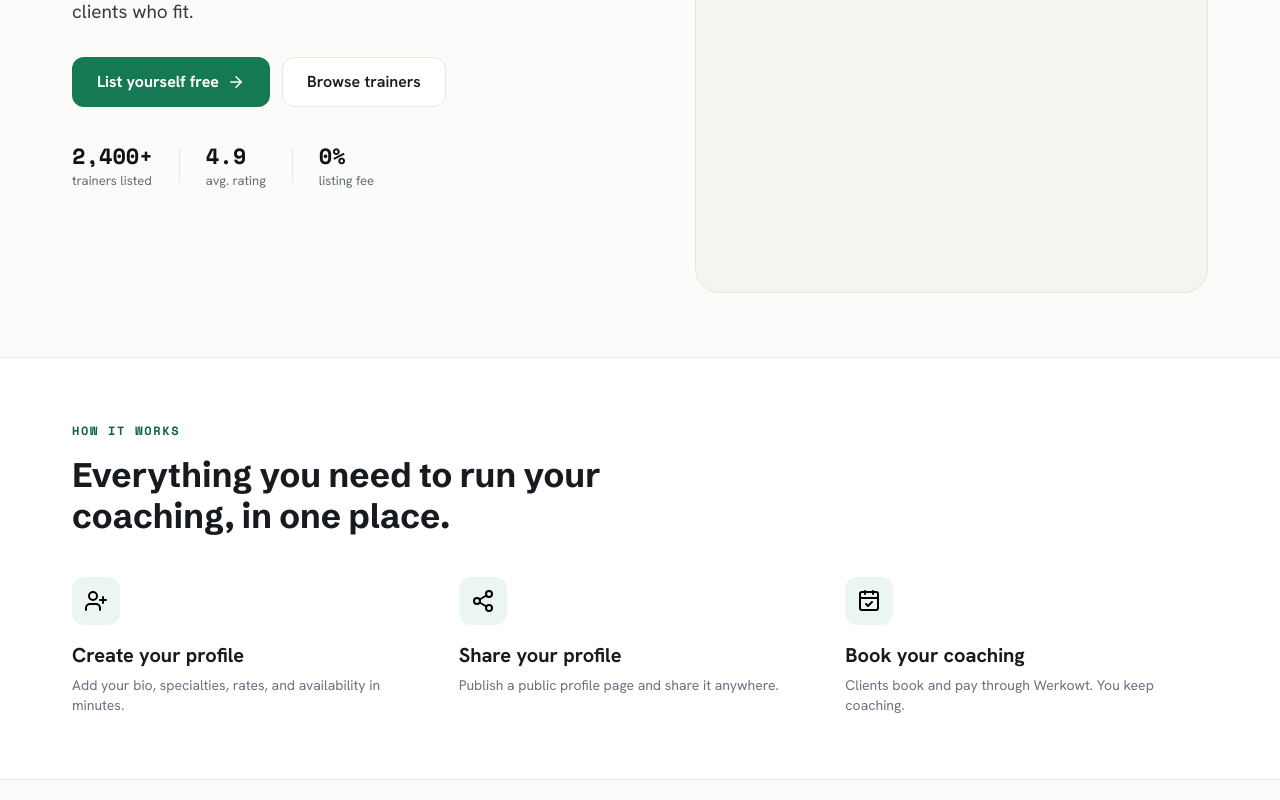
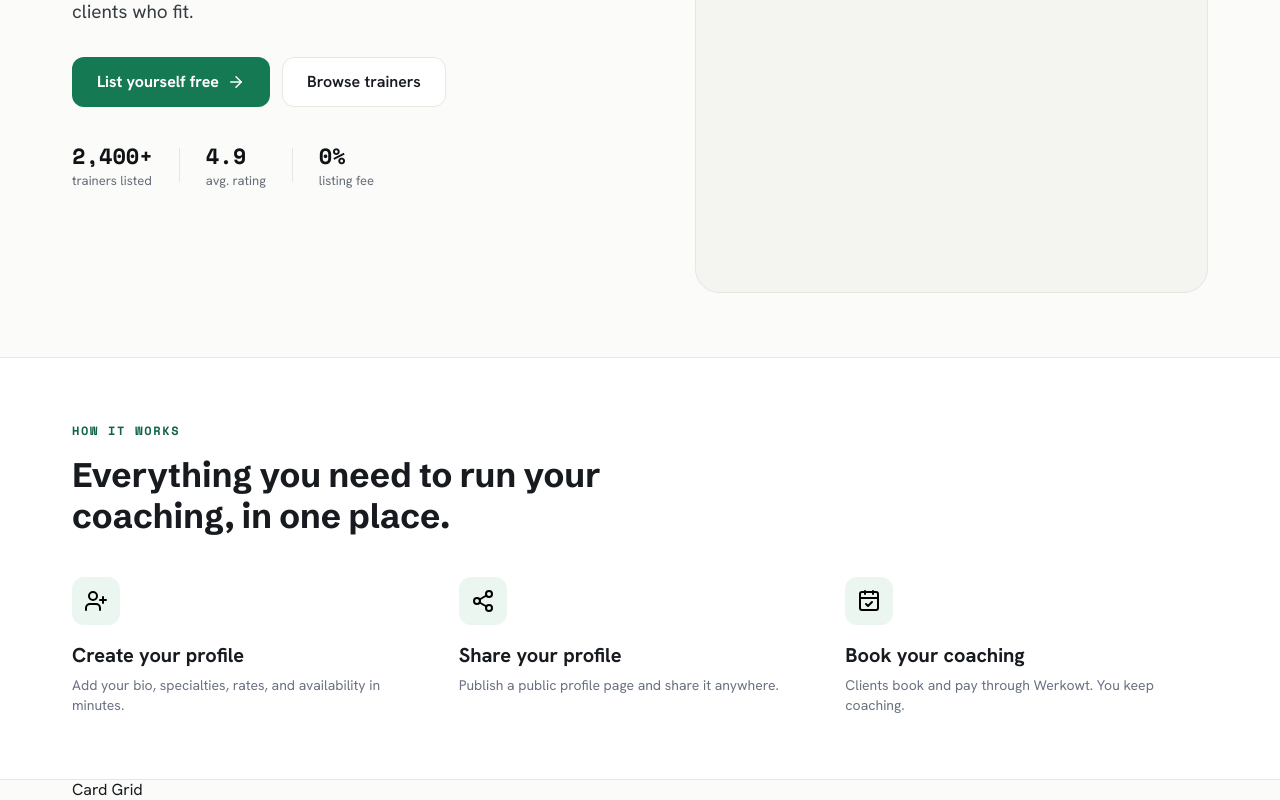
Before and after one commit to SMYTH-/werkowt, a Next.js app: page / in a window 1280 px wide. Shown: the part 496-1296 px from the top of the page. Built offline with nearby package versions, Linux system fonts and the light colour scheme.

Commit message:
Feat: Content Section with props

```diff
--- a/src/app/page.tsx
+++ b/src/app/page.tsx
@@ -1,19 +1,24 @@
 import React from 'react';
 
 import { Header } from '@/components/Header';
+import { ContentSection } from '@/components/ContentSection/ContentSection';
 import { HeroBanner } from '@/components/HeroBanner/HeroBanner';
 import { IconGrid } from '@/components/IconGrid/IconGrid';
+import { CardGrid } from '@/components/CardGrid/CardGrid';
 
 export default function Page() {
   return <div>
     <Header />
-    <main>
-      <div className='container'>
+    <main className='mt-19'>
+      <ContentSection container>
         <HeroBanner />
-      </div>
-      <div>
+      </ContentSection>
+      <ContentSection container={false} border={{ top: true, bottom: true }} backgroundColor='white'>
         <IconGrid />
-      </div>
+      </ContentSection>
+      <ContentSection container>
+        <CardGrid />
+      </ContentSection>
     </main>
   </div>;
 }
--- /dev/null
+++ b/src/components/CardGrid/CardGrid.tsx
@@ -0,0 +1,9 @@
+export function CardGrid() {
+    return (
+        <div>
+            <div>
+                <h2>Card Grid</h2>
+            </div>
+        </div>
+    );
+}
--- /dev/null
+++ b/src/components/ContentSection/ContentSection.tsx
@@ -0,0 +1,32 @@
+import React from 'react';
+import { clsx } from 'clsx';
+
+interface ContentSectionProps {
+    children: React.ReactNode;
+    container?: boolean;
+    backgroundColor?: string;
+    border?: {
+        top?: boolean;
+        bottom?: boolean;
+    };
+    padding?: {
+        top?: {
+            mobile?: string;
+            desktop?: string;
+        };
+        bottom?: {
+            mobile?: string;
+            desktop?: string;
+        };
+    };
+}
+
+export function ContentSection({ children, container, backgroundColor, border, padding }: ContentSectionProps) {
+    return (
+        <div className={clsx(backgroundColor && `bg-${backgroundColor}`, border?.top && 'border-t border-line-200', border?.bottom && 'border-b border-line-200')}>
+            <div className={clsx(container && 'container', padding?.top && `pt-${padding.top.mobile} md:pt-${padding.top.desktop}`, padding?.bottom && `pb-${padding.bottom.mobile} md:pb-${padding.bottom.desktop}`)}>
+                {children}
+            </div>
+        </div>
+    );
+}
--- a/src/components/Header/Header.tsx
+++ b/src/components/Header/Header.tsx
@@ -8,11 +8,10 @@ import { useState } from 'react';
 import { MobileMenu } from '@/components/Header/MobileMenu';
 
 
-
 export function Header() {
   const [open, setOpen] = useState(false);
   return (
-    <header>
+    <header className='fixed top-0 left-0 right-0 z-50'>
       <div className='flex justify-center h-19 bg-white/80 backdrop-blur-sm border-b border-gray-200'>
           <div className='container flex justify-between items-center'>
           <div className='flex items-center gap-4'>
--- a/src/components/IconGrid/IconGrid.tsx
+++ b/src/components/IconGrid/IconGrid.tsx
@@ -2,7 +2,7 @@ import Image from 'next/image';
 
 export function IconGrid() {
   return (
-    <div className="border-t border-b border-line-200 bg-white py-16">
+    <div className="py-16">
       <div className="container">
         <div className="flex flex-col gap-4 max-w-[560px]">
           <p className="eyebrow">How it works</p>
```
